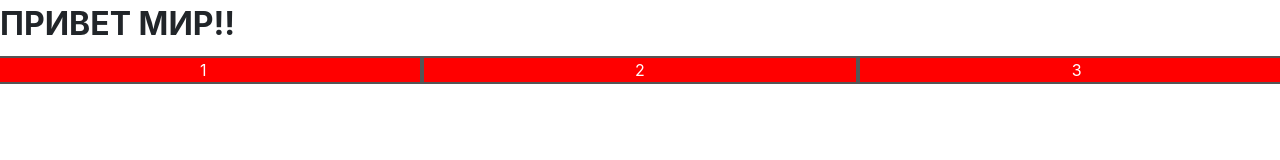
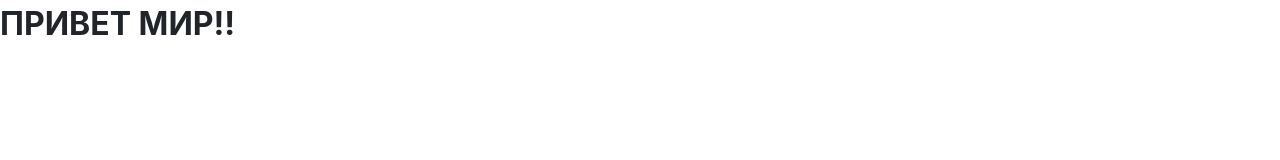
Before and after one commit to Janbulat27/fg, a plain HTML site: page src/index.html in a window 1280 px wide. Drawn offline with Linux system fonts and the light colour scheme.

Commit message:
index.html mod

```diff
--- a/src/index.html
+++ b/src/index.html
@@ -11,10 +11,5 @@
 </head>
 <body>
 	<h1>ПРИВЕТ МИР!!</h1>
-	<div class="row">
-		<div class="box col-12 col-md-6 col-lg-4">1</div>
-		<div class="box col-12 col-md-6 col-lg-4">2</div>
-		<div class="box col-12 col-md-6 col-lg-4">3</div>
-	</div>
 </body>
 </html>
```
